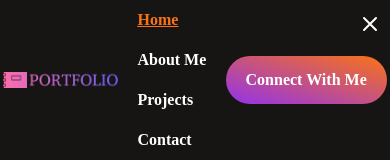
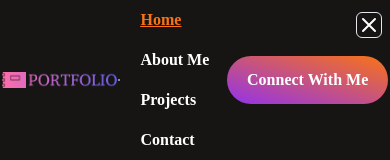
Before and after one commit to mdsahbazkhan/Portfolio, a React (Vite) app: page / in a window 390 px wide. Both pictures are taken after a click on the element 378 px from the left and 15 px from the top of the page. Shown: the top 160 px of the page. Built offline with nearby package versions, Linux system fonts and the light colour scheme.

Commit message:
Update Navbar.jsx

```diff
--- a/src/component/Navbar/Navbar.jsx
+++ b/src/component/Navbar/Navbar.jsx
@@ -19,7 +19,7 @@ function Navbar() {
   return (
     <div className="flex items-center justify-between shadow-md relative ">
       <img className="mx-auto  my-2" src={Logo} alt="Logo" style={{ width: "115px" }} />
-      <div className="md:hidden" onClick={toggleMenu}>
+      <div className="md:hidden hover:bg-slate-800 border rounded-md mr-1" onClick={toggleMenu}>
         {!showMenu && (
           <svg
             className="w-6 h-6 cursor-pointer"
@@ -34,7 +34,7 @@ function Navbar() {
       </div>
 
       {showMenu && (
-        <div className="absolute top-3 right-2 md:hidden" onClick={toggleMenu}>
+        <div className="absolute top-3 right-2 md:hidden hover:bg-slate-800 border right-2 rounded-md" onClick={toggleMenu}>
           <svg
             className="w-6 h-6 cursor-pointer"
             fill="none"
```
